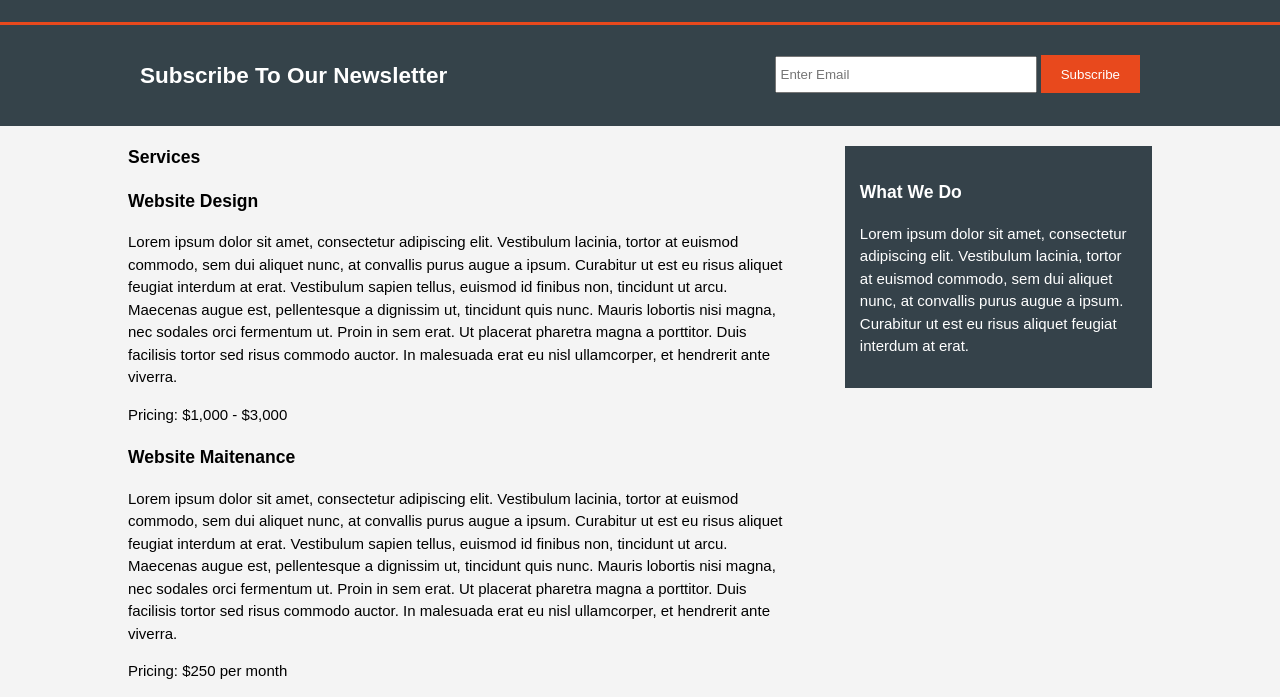
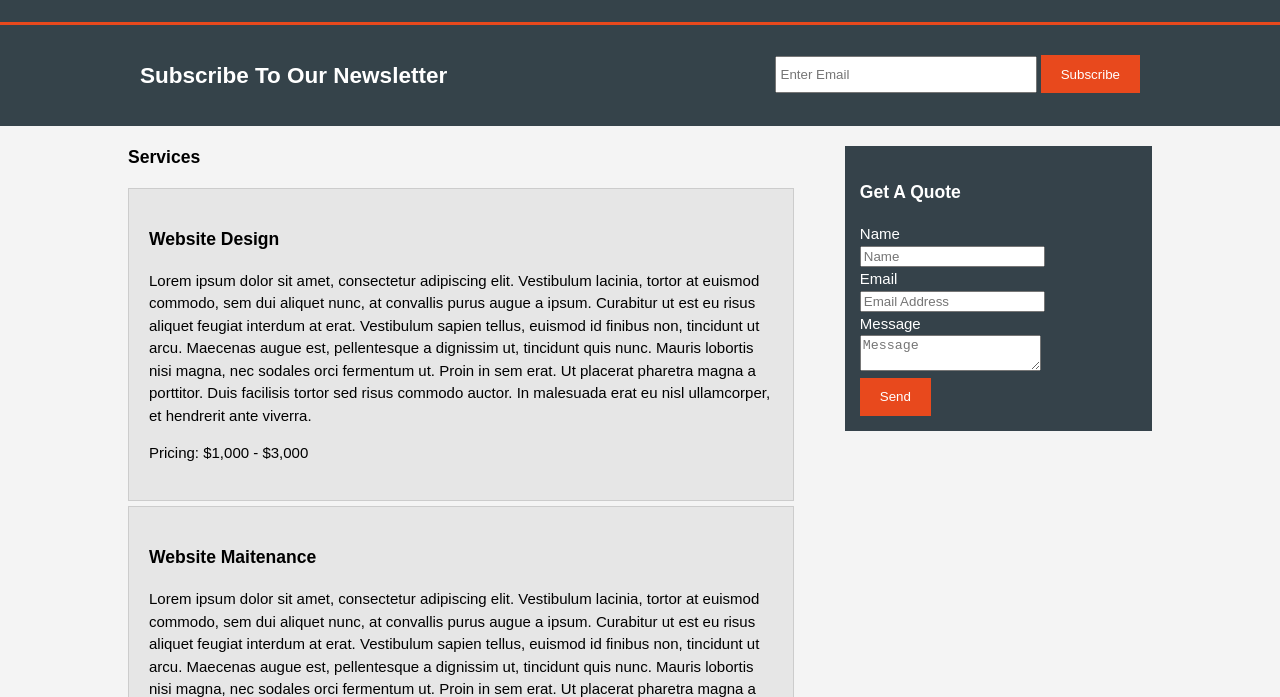
Before and after one commit to Samson300/acme-website, a plain HTML site: page services.html in a window 1280 px wide. Shown: the part 78-775 px from the top of the page. Drawn offline with Linux system fonts and the light colour scheme.

Commit message:
adds quote on side bar with css on services

```diff
--- a/css/style.css
+++ b/css/style.css
@@ -152,7 +152,17 @@ aside#sidebar{
     margin-top:10px;
 }
 
+/* Main-col */
 article#main-col{
     float:left;
     width:65%
 }
+
+/* Services */
+ul#services li{
+    list-style: none;
+    padding:20px;
+    border: #cccccc solid 1px;
+    margin-bottom:5px;
+    background:#e6e6e6
+}
--- a/services.html
+++ b/services.html
@@ -61,9 +61,22 @@
 
             <aside id="sidebar">
                 <div class="dark">
-                <h3>What We Do</h3>
-                <p>Lorem ipsum dolor sit amet, consectetur adipiscing elit. Vestibulum lacinia, tortor at euismod commodo, sem dui aliquet nunc, at convallis purus augue a ipsum. Curabitur ut est eu risus aliquet feugiat interdum at erat.</p>
-                </div>
+                <h3>Get A Quote</h3>
+                <form class="quote">
+                    <div>
+                        <label>Name</label><br>
+                        <input type="text" placeholder="Name">
+                    </div>
+                    <div>
+                        <label>Email</label><br>
+                        <input type="email" placeholder="Email Address">
+                    </div>
+                    <div>
+                        <label>Message</label><br>
+                        <textarea placeholder="Message"></textarea>
+                    </div>
+                    <button class="button_1" type="submit">Send</button>
+                </form>
             </aside>
         </div>
     </section>
```
